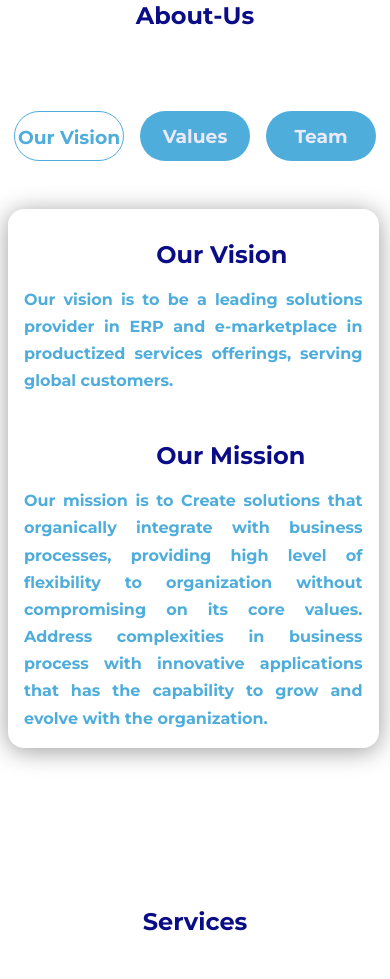
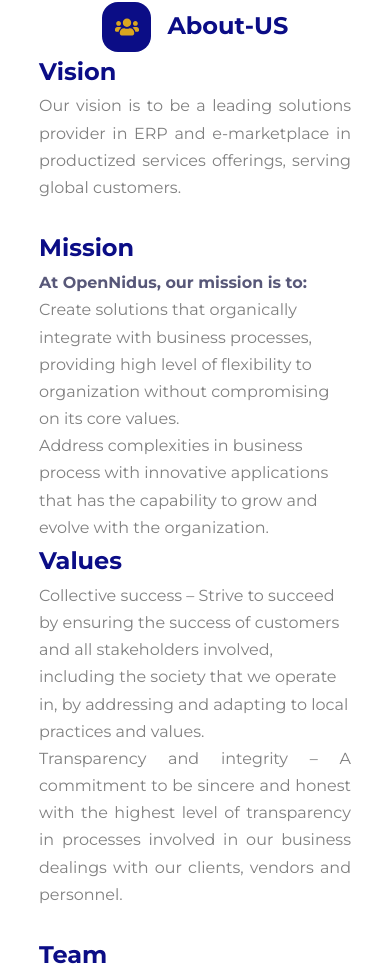
Before and after one commit to Koki1220/Creative-Minds, a React (Create React App) app in the folder open-nidus/: page / in a window 390 px wide. Shown: the part 1018-1997 px from the top of the page. Built offline with nearby package versions, Linux system fonts and the light colour scheme.

Commit message:
changes -added

```diff
--- a/open-nidus/src/index.css
+++ b/open-nidus/src/index.css
@@ -64,7 +64,7 @@
     margin: 0 auto;
     padding: 0.9rem 2rem;
     background: #000075;
-
+    cursor: pointer;
     border-radius: 1.5rem;
     transition: var(--transition);
 }
@@ -78,6 +78,7 @@
     padding: 1.2rem 3rem;
     border-radius: 2rem;
     font-size: 1.1rem;
+
 
 }
 .btn .lg.arrow{
--- a/open-nidus/src/pages/about/About.jsx
+++ b/open-nidus/src/pages/about/About.jsx
@@ -1,7 +1,4 @@
-import React, {useState } from 'react'
-import Abimage from '../../images/about.jpg'
-import ValueImage from '../../images/values.jpg'
-import TeamImage from '../../images/Team.jpg'
+import React, { useState } from 'react'
 import './about.css'
 import SectionHead from '../../components/SectionHead'
 import { FaUsers } from 'react-icons/fa';
@@ -12,62 +9,33 @@
     setTaggleTab(index)
   }
   return (
-      <div id="about">
-        <section className='about__story'>
-          <div className='about__container'>
-          <SectionHead className="about__head" icon={<FaUsers/>}  title="About-Us"/>
-          <div className='about__container containers'>
-            <div className={toggleTab === 1 ? 'about-btns active-btns':'about-btns' }
-              onClick={()=>toggleState(1)}>
-              <h3>Our Vision</h3>
-            </div>
-            <div className={toggleTab === 2 ? 'about-btns active-btns':'about-btns' }
-              onClick={()=>toggleState(2)}>
-              <h3>Values</h3>
-            </div>
-            <div  className={toggleTab === 3 ? 'about-btns active-btns':'about-btns' }
-              onClick={()=>toggleState(3)}>
-              <h3>Team</h3>
-            </div>
-          </div>
-          {/* Vission content */}
-          <div className={toggleTab ===1 ? 'content-back active-about':'content-back'}>
-            <img className='abt-image' src={Abimage} alt='team-img' />
-            <div className='abt-us'>
-              <h2>Our Vision</h2>
-              <h4>Our vision is to be a leading solutions provider in ERP and e-marketplace in productized services offerings, serving global customers.</h4>
-              <div className='mission'>
-              <h2>Our Mission</h2>
-              <h4>Our mission is to Create solutions that organically integrate with business processes, providing high level of flexibility to organization without compromising on its core values.
-                Address complexities in business process with innovative applications that has the capability to grow and evolve with the organization.
-              </h4>
-              </div>
-            </div>
-          </div>
+    <section className='about' id="about">
+      <div className='container about__container'>
+        <SectionHead className="about__head" icon={<FaUsers />} title="About-US" />
+        <div className='about-content'>
+          <h1>Vision</h1>
+          <p>Our vision is to be a leading solutions provider in ERP and e-marketplace in productized services offerings, serving global customers.</p><br />
+          <h1>Mission</h1>
+          <h4>At OpenNidus, our mission is to:</h4>
+          <ul className='mission-list'>
+            <li>Create solutions that organically integrate with business processes, providing high level of flexibility to organization without compromising on its core values.</li>
+            <li>Address complexities in business process with innovative applications that has the capability to grow and evolve with the organization.</li>
+          </ul>
 
-            {/* Values content */}
+          <h1>Values</h1>
+          <li>Collective success – Strive to succeed by ensuring the success of customers and all stakeholders involved, including the society that we operate in, by addressing and adapting to local practices and values.</li>
+          <p>Transparency and integrity – A commitment to be sincere and honest with the highest level of transparency in processes involved in our business dealings with our clients, vendors and personnel.</p><br/>
 
-            <div className={toggleTab ===2 ? 'content-back active-about':'content-back'}>
-            <img className='abt-image' src={ValueImage} alt='team-img' />
-            <div className='abt-us'>
-              <h2>Values</h2>
-              <h4>Collective success – Strive to succeed by ensuring the success of customers and all stakeholders involved,
-                  including the society that we operate in, by addressing and adapting to local practices and values.Transparency and integrity – A commitment to be sincere and honest with the highest level of transparency in processes involved in our business dealings with our clients, vendors and personnel.</h4>
-            </div>
-            </div>
-            {/* Team content */}
-            <div className={toggleTab ===3 ? 'content-back active-about':'content-back'}>
-            <img className='abt-image' src={TeamImage} alt='team-img' />
-            <div className='abt-us'>
-              <h2>Team</h2>
-              <h4>A group of highly motivated, passionate technocrats aimed to revolutionize software design and implementation
-                  favoring positive social change.Our strength lies in increasing collaboration and cohesiveness among individuals while focusing on the unique expertise and knowledge of every team member. We believe in Purananuru’s Cosmopolitan values of “Yaathum oore, yaavarum kelir” translating to “All towns are one, all humans our kin”, it is this principle that enables our team to have a common vision while respecting and accepting the individuals different concepts and ideas.We have an environment that promotes family first value to our employees and focuses on
-                  improving an individual’s skills and career prospects through clearly defined growth paths.</h4>
-            </div>
-            </div>
-          </div>
-        </section>
+
+          <h1>Team</h1>
+          <p>A group of highly motivated, passionate technocrats aimed to revolutionize software design and implementation favoring positive social change.
+            Our strength lies in increasing collaboration and cohesiveness among individuals while focusing on the unique expertise and knowledge of every team member. We believe in Purananuru’s Cosmopolitan values of “Yaathum oore, yaavarum kelir” translating to “All towns are one, all humans our kin”, it is this principle that enables our team to have a common vision while respecting and accepting the individuals different concepts and ideas.
+            We have an environment that promotes family first value to our employees and focuses on improving an individual’s skills and career prospects through clearly defined growth paths.</p>
+
+        </div>
+
       </div>
+    </section>
 
 
 
--- a/open-nidus/src/pages/about/about.css
+++ b/open-nidus/src/pages/about/about.css
@@ -5,149 +5,37 @@
     justify-content: center;
 
 }
-.content-back{
-    margin-left: 10rem;
-    margin-top: 3rem;
-    background-color: white;
-    width: 70em;
-    height: 30em;
-    border-radius: 1em;
-    display: grid;
-    grid-template-columns: 40% 60%;
-    position: relative;
-    box-shadow: 0 0.188em 1.550em rgba(156,156,156);
-
+.mission-list{
+    list-style-type: disc;
 }
-.content-back{
-    display: none;
+.about-content p{
+    color: gray;
 }
-.containers{
-    display: flex;
-    gap: 1rem;
-    text-align: center;
-    margin-top: 3rem;
-    justify-content: center;
-
-
-}
-.about-btns{
-    width: 13%;
-    height: 50px;
-    background-color: #4faddb;
-    color: #FFF;
-    border-radius: 25px;
-    padding: 15px 1px 1px 1px;
-    cursor: pointer;
-}
-.active-btns{
-    position: relative;
-    background-color: #FFF;
-    border: 1px solid #4faddb;
+.about-content h1{
     color: var(--color-primary);
 }
-.active-btns h3{
-    color: #4faddb;
+.about-content h4{
+    color: var(--color-gray-400);
 }
-.abt-image{
-    width: 480px;
-    height: 480px;
-    border-radius: 1rem 0  0 1rem;
-}
-.abt-us  h2{
-    color: var(--color-primary);
-    margin-left: 35%;
-    margin-top: 4rem;
-}
-.abt-us h4{
-    padding: 1rem 2rem 3rem;
-    color: #4faddb;
-    font-weight: bold;
-    text-align: justify;
-    justify-content: center;
-}
-.mission h2{
-    color: var(--color-primary);
-    margin-left: 35%;
-    margin-top: 0.2rem;
-}
-.active-about{
-    display: flex;
+li{
+    color: gray;
 }
 
 
 /*MEDIA QUERIES (medium screen)*/
 
 @media screen and (max-width:1024px) {
-
-    .content-back{
-        grid-template-columns: 20% 70%;
-        margin-left: 2rem;
-        width: 95%;
-        height: fit-content;
+    .about__container{
+        width: 100%;
     }
-
-    .about-btns{
-        width: 150px;
-        height: 50px;
-    }
-    .abt-image{
-        width: 200px;
-        height: 500px;
-        border-radius: 1rem 0  0 1rem;
-    }
-    .abt-us  h2{
-        color: var(--color-primary);
-        margin-left: 40%;
-    }
-    .abt-us h4{
-        height: fit-content;
-        padding: 1rem 1rem 1rem;
-        color: #4faddb;
-        font-weight: bold;
-        text-align: justify;
-        justify-content: center;
-    }
-    .mission h2{
-        color: var(--color-primary);
-        margin-left: 40%;
-        margin-top: 0.2rem;
-    }
-
 
 
 }
 /*MEDIA QUERIES (small screen)*/
 
 @media screen and (max-width:600px) {
-    .content-back{
-        grid-template-columns: 100%;
-        margin-left: 0.5rem;
-
-    }
-   .about-btns{
-        margin-top: 2rem;
-        width: 110px;
-        height: 50px;
-        font-weight: 100;
-
-    }
-    .abt-image{
-       display: none;
-    }
-    .abt-us  h2{
-        color: var(--color-primary);
-        margin-top: 2rem;
-    }
-    .abt-us h4{
-        height: fit-content;
-        padding: 1rem 1rem 1rem;
-        color: #4faddb;
-        font-weight: bold;
-        text-align: justify;
-        justify-content: center;
-    }
-    .mission h2{
-        color: var(--color-primary);
+    .about__container{
+        width: 100%;
     }
 
 }
--- a/open-nidus/src/pages/solution/Solution.jsx
+++ b/open-nidus/src/pages/solution/Solution.jsx
@@ -1,17 +1,11 @@
 import React,{Fragment, useState } from 'react'
 import SectionHead from '../../components/SectionHead'
 import { GiCutDiamond } from 'react-icons/gi';
-import { AiOutlineDeploymentUnit } from 'react-icons/ai'
-import { MdQueryStats, MdSecurity, MdTrackChanges } from 'react-icons/md'
-import { TbListDetails } from 'react-icons/tb'
-import { CgIfDesign } from 'react-icons/cg'
+import SaasImage from '../../images/saas.jpg'
+import EcoImage from '../../images/ecommerce.png'
 import './solution.css'
 const Solution = () => {
 
-  const [toggleTab,setTaggleTab]=useState(1);
-  const toggleState = (index)=>{
-    setTaggleTab(index)
-  }
 
   return (
 
@@ -19,109 +13,32 @@
       <section className='solution' id="solution">
         <div className='container solution__container'>
           <SectionHead className="solution__head" icon={<GiCutDiamond/>} title="Solution" />
-          <div className='solution__wrapper'>
-            <div className='tabs'>
-              <div  className={toggleTab === 1 ? 'sigle-tab active-tab':'sigle-tab' }
-               onClick={()=>toggleState(1)}>
-                <button to='' className='btns sd'><TbListDetails/></button>
-                <span>  Nidus ERP</span>
-              </div>
-              <div className={toggleTab === 2 ? 'sigle-tab active-tab':'sigle-tab' }
-              onClick={()=>toggleState(2)}>
-                <button to='' className='btns sd'><MdQueryStats/></button>
-                <span> Why Nidus ERP?</span>
-              </div>
-              <div className={toggleTab === 3 ? 'sigle-tab active-tab':'sigle-tab' }
-              onClick={()=>toggleState(3)}>
-                <button to='' className='btns sd'><AiOutlineDeploymentUnit/></button>
-                <span>  Deployment Models</span>
-              </div>
-              <div className={toggleTab === 4 ? 'sigle-tab active-tab':'sigle-tab' }
-              onClick={()=>toggleState(4)}>
-               <button to='' className='btns sd'><CgIfDesign/></button >
-               <span> Customization</span>
-              </div>
-              <div className={toggleTab === 5 ? 'sigle-tab active-tab':'sigle-tab' }
-              onClick={()=>toggleState(5)}>
-               <button to='' className='btns sd'><MdSecurity/></button >
-               <span>  Security</span>
-              </div>
-              <div className={toggleTab === 6 ? 'sigle-tab active-tab':'sigle-tab' }
-              onClick={()=>toggleState(6)}>
-               <button to='' className='btns sd'><MdTrackChanges/></button >
-               <span> Innovation</span>
-              </div>
-            </div>
-            <div className='tab-content'>
-              {/* Nidus ERP */}
-              <div className={toggleTab ===1 ? 'content active-content':'content'}>
-                <TbListDetails className='icon' />
-                <div className='title'>
-                  <h1>Nidus ERP</h1>
-                </div>
+          <div className='solution-content'>
+              <h1>Nidus ERP</h1>
+              <p>Your organization’s success demands focus on many different aspects of business. Regardless of the size of the organization, operational complexities are a reality and the need for accurate record keeping, resource allocations, analysis, planning and reporting are necessary. Most businesses today cannot operate efficiently without some form of computer automation. </p><br/>
+              <p>Nidus ERP addresses the automation requirements of any organization involved any business irrespective of the size of operations. It provides a plethora of inter organizational communication protocols enables you to reduce delays in communications and make critical decisions in an effective and informed manner.</p><br/>
 
-                <div className='body'>
-                  <p>Your organization’s success demands focus on many different aspects of business. Regardless of the size of the organization, operational complexities are  a reality and the need for accurate record keeping, resource allocations, analysis, planning and reporting are necessary. Most businesses today cannot operate efficiently without some form of computer automation.Nidus ERP addresses the automation requirements of any organization involved any business irrespective of the size of operations. It provides a plethora of inter organizational communication protocols enables you to reduce delays in communications and make critical decisions in an effective and informed manner.</p>
-                </div>
+              <h1>Why Nidus ERP? </h1>
+              <p>Nidus ERP is a software that is provided as independent modules that can be integrated to create a business solution that can be as large as to address all your business processes or as minimal as to address a single department of your business. This modularity along with its SaaS capability and distributed processing nature makes it a flexible and cost-effective solution that be adopted by organizations of all size.</p><br/>
 
-              </div>
-              {/* Why Nidus ERP */}
-              <div className={toggleTab ===2 ? 'content active-content':'content'}>
-                <MdQueryStats className='icon' />
-                <div className='title'>
-                  <h1>Why Nidus ERP ?</h1>
-                </div>
+              <h1>Deployment Models</h1>
+              <p>The system can be deployed on premise, in a cloud or can be availed as Software as a Service (SaaS), with the option of availing the system over internet and retaining your data on your premises. Nidus ERP can also be deployed on your personal android devices to provide access to your business information at any time as easily as if you were in your office.</p><br/>
 
-                <div className='body'>
-                  <p>Nidus ERP is a software that is provided as independent modules that can be integrated to create a business solution that can be as large as to address all your business processes or as minimal as to address a single department of your business. This modularity along with its SaaS capability and distributed processing nature makes it a flexible and cost-effective solution that be adopted by organizations of all size.</p>
-                </div>
+              <h1>Customization</h1>
+              <p>Customization capabilities are extensive throughout the product, with the product menu and user interface being fully customizable and configurable per user. Nidus ERP’s modularity supports extensive customization with minimal cost.</p><br/>
 
-              </div>
-              {/* Deployment Models */}
-              <div className={toggleTab ===3 ? 'content active-content':'content'}>
-                <AiOutlineDeploymentUnit className='icon' />
-                <div className='title'>
-                  <h1>Deployment Models</h1>
-                </div>
-                <div className='body'>
-                  <p>The system can be deployed on premise, in a cloud or can be availed as Software as a Service (SaaS), with the option of availing the system over internet and retaining your data on your premises. Nidus ERP can also be deployed on your personal android devices to provide access to your business information at any time as easily as if you were in your office.</p>
-                </div>
+              <h1>Security</h1>
+              <p>Your data is the lifeblood of your organization and the integrity and security of that data is a top priority. Nidus ERP incorporates system-wide facilities aimed at securing the system from unauthorized access. Over and above this, security can be set throughout the system by operator or by role. Securities can also be set per operator against transactions and activities.</p><br/>
 
-              </div>
-              {/* Customization */}
-              <div className={toggleTab ===4 ? 'content active-content':'content'}>
-                <CgIfDesign className='icon' />
-                <div className='title'>
-                  <h1>Customization</h1>
-                </div>
-                <div className='body'>
-                  <p>Customization capabilities are extensive throughout the product, with the product menu and user interface being fully customizable and configurable per user. Nidus ERP’s modularity supports extensive customization with minimal cost.</p>
-                </div>
-              </div>
+              <h1>Innovation</h1>
+              <p>With an ongoing feedback from our existing customers along with evaluation business and technology trends, Nidus ERP is a continuously evolving product to ensure your business has access to latest technologies and practices to provide your business an edge over others.</p>
+          </div>
+          <div className='invation-img'>
+               <img src={SaasImage} alt=''/>
+              <img src={EcoImage} alt=''/>
+          </div>
 
-              {/* Security */}
-              <div className={toggleTab ===5 ? 'content active-content':'content'}>
-                <MdSecurity className='icon' />
-                <div className='title'>
-                  <h1>Security</h1>
-                </div>
-                <div className='body'>
-                  <p>Your data is the lifeblood of your organization and the integrity and security of that data is a top priority. Nidus ERP incorporates system-wide facilities aimed at securing the system from unauthorized access. Over and above this, security can be set throughout the system by operator or by role. Securities can also be set per operator against transactions and activities.</p>
-                </div>
-              </div>
 
-              {/* Innovation */}
-              <div className={toggleTab ===6 ? 'content active-content':'content'}>
-                <MdTrackChanges className='icon' />
-                <div className='title'>
-                  <h1>Innovation</h1>
-                </div>
-                <div className='body'>
-                  <p>With an ongoing feedback from our existing customers along with evaluation business and technology trends, Nidus ERP is a continuously evolving product to ensure your business has access to latest technologies and practices to provide your business an edge over others.</p>
-                </div>
-              </div>
-            </div>
-          </div>
         </div>
       </section>
     </Fragment>
--- a/open-nidus/src/pages/solution/solution.css
+++ b/open-nidus/src/pages/solution/solution.css
@@ -6,123 +6,45 @@
     justify-content: center;
 
 }
-.solution__wrapper{
-    display: grid;
-    grid-template-columns: 12% 90% ;
-    gap: 3rem;
-    margin-top: 4rem;
+.solution-content{
+    margin-top: 2rem;
 }
-.tabs{
-    display: block;
-    width: 270%;
-    margin-left: 20px;
-    height: 105%;
-    border-radius: 1em 0 1rem 0;
 
+h1{
+    color: var(--color-primary);
 
 }
-
-.sigle-tab{
-    color: var(--color-gray-400);
-    margin-left: 10px;
-    margin-top: 25px;
-    cursor: pointer;
-}
-.active-tab{
-    position: relative;
-}
-.active-tab h3{
-    color: #FFF;
-}
-.sigle-tab h3{
-
-    display: block;
-    border-radius: 4px;
-    color: #FFF;
-    font-size: 16px;
-    font-weight: 600;
+p{
+    color: gray;
+    text-align: justify;
 
 }
-.btns .sd {
-
+.invation-img{
     display: flex;
-    flex-direction: column;
-    row-gap: 1rem;
-    border: 1px solid var(--color-primary);
-    border-radius: 0.6rem;
-    font-weight: bold;
-    cursor: pointer;
-
-}
-
-.active-btn{
-   color: #FFF;
-   padding: 1rem 2rem 1rem;
-   border-radius: 0 1rem 1rem 0;
-   background-color:var(--color-primary);
-}
-span{
-    color: #FFF;
-    padding: 0.9rem 2rem 0.9rem;
-    border-radius: 0 1rem 1rem 0;
-    background-color:var(--color-primary);
-
-}
-
-.tab-content{
-    margin-left: 30%;
-    margin-top: 5%;
-    height: fit-content;
-    background-color: var(--color-primary);
-    border-radius: 1em 0 1rem 0;
-    box-shadow: 0 0.188em 1.550em rgba(156,156,156);
-}
-.content{
+    width: 45%;
+    height: 70%;
+    gap: 2rem;
+    margin-left: 5rem;
+    margin-top: 1rem;
     display: none;
-}
-.active-content{
-    display: block;
-}
-.icon{
-    margin-top: -1.5rem;
-    width: 8%;
-    height: 50px;
-    color: #FFF;
-    background-color: #4faddb;
-    margin-left: 5%;
-    border-radius: 0.4rem ;
-}
-
-.title h1{
-    color: #4faddb;
-    margin-left: 40%;
-}
-.body p{
-    color: #FFF;
-    justify-content: center;
-    align-items: center;
-    padding: 1rem 2rem 2rem 3rem;
-    font-weight: bold;
-
 
 }
 
 /*MEDIA QUERIES (medium screen)*/
 
 @media screen and (max-width:1024px) {
-    .solution__wrapper{
-        grid-template-rows: 10% 100%;
-        gap: 1rem;
+    .service__container{
+        width: 100%;
+
     }
-    span{
-        display: none;
-    }
-    .tab-content{
+    .invation-img{
+        display: flex;
+        width: 80%;
+        height: 30%;
+        gap: 2rem;
         margin-left: 5rem;
-    }
+        margin-top: 1rem;
 
-    .our__service{
-        height: auto;
     }
 
 }
@@ -130,9 +52,11 @@
 
 @media screen and (max-width:600px) {
     .service__container{
+        width: 100%;
 
-        grid-template-rows: 100%;
-        gap: 1rem;
+    }
+    .invation-img{
+        display: none;
     }
 
 
```
Also changed, not shown: open-nidus/src/pages/services/Service.jsx (+4 -4 lines), open-nidus/src/pages/services/service.css (+10 -2 lines), open-nidus/src/images/ecommerce.png (added), open-nidus/src/images/saas.jpg (added).
